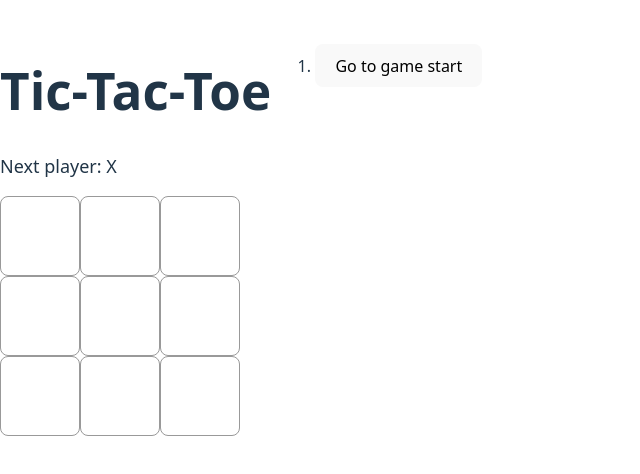
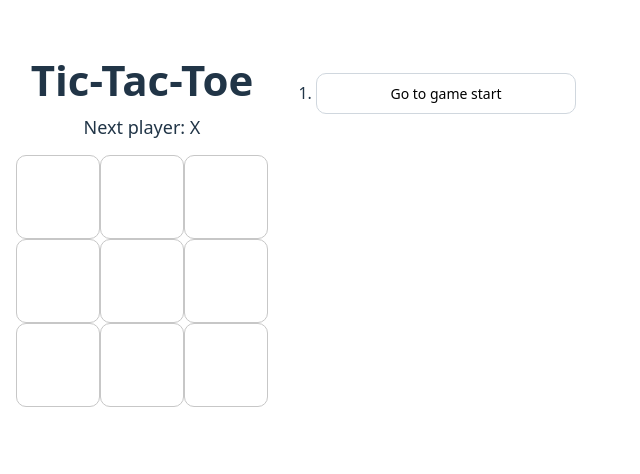
Before and after one commit to awarbler/CloudNativeHw2, a React (Vite) app in the folder task2-react-tictactoe/: page / in a window 1280 px wide. Shown: the part 168-642 px from the top of the page, without its empty margins (0-640 px from the left). Built offline with nearby package versions, Linux system fonts and the light colour scheme.

Commit message:
Attempted to fix CSS

```diff
--- a/task2-react-tictactoe/src/App.css
+++ b/task2-react-tictactoe/src/App.css
@@ -1,47 +1,88 @@
-.app {
-  padding: 24px; /* Add padding to the app container */
-  font-family: system-ui, -apple-system, BlinkMacSystemFont, 'Segoe UI', Roboto, Oxygen, Ubuntu, Cantarell, 'Open Sans', 'Helvetica Neue', sans-serif;
-}
+.game {
+  max-width: 1200px;
+  margin: 40px auto; /* center the game dd vertical margin */
+  padding: 0 16px; /* add horizontal padding for small screens */
 
-/* style each row of the board */
-.board-row { /* container for each row of the tic-tac-toe board */
-  display: flex; /* use flexbox to arrange cells in a row */
-}
-
-/* style each square of the board */
-.square { /* individual cell of the tic-tac-toe board */
-  width: 80px; /* set width of each square */
-  height: 80px; /* set height of each square */
-  font-size: 24px; /* increase font size for X and O */
-  font-weight: bold; /* make X and O bold */
-  background: white; /* set background color to white */
-  cursor: pointer; /* change cursor to pointer on hover */
-  border: 1px solid #999; /* add a border around each square */
-}
-
-/*remove default button outline */
-.square:focus {
-  outline: none;
-}
-
-.status{
-  margin-bottom: 16px; /* add space below the status text */
-  font-size: 18px; /* increase font size for status text */
-
-}
-
-.game {
-  display: flex; /* use flexbox to arrange game board and info side by side */
-  gap: 24px; /* add space between game board and info */
+  display: flex; /*  board and moves side by side */
+  grid-template-columns: 1fr auto 280px; /* board takes remaining space, moves column is fixed width */
+  column-gap: 28px; /* add space between columns */
+  gap: 28px; /* add space between columns */
+  align-items: flex-start; /* align top edges*/
 }
 
 .game-board {
-
+  display: flex; /* use flexbox to arrange title and board vertically */
+  flex-direction: column; /* stack title and board vertically */
+  align-items: center; /* center title and board horizontally */
+}
+.game-board h1 {
+  margin: 0; /* remove default margin from h1 */
+  font-size: 42px; /* increase font size for the title */
+  line-height: 1.1; /* adjust line height for better spacing */
 }
 .game-info {
-
+  width: 280px;
 }
 
-.game-info ol {
+.game-info ol {/*ordered list*/
   padding-left: 20px; /* add padding to the left of the move list */
 }
+
+.game-info li { /*each move row*/
+  margin-bottom: 10px;
+}
+
+.game-info button { /* buttons in the move list*/
+  width: 100%; /* make buttons full width of the move list */
+
+  padding: 10px 12px; /* add padding to the buttons */
+  border: 1px solid #d0d7de; /* add a light border to the buttons */
+  border-radius: 10px; /* round the corners of the buttons */
+  background: #ffffff; /* set background color to white */
+  font-size: 14px; /* increase font size for buttons */
+  cursor: pointer; /* change cursor to pointer on hover */
+}
+.game-info button:hover { /* hover effect for move buttons */
+  background: #f0f0f0; /* change background color on hover */
+}
+
+.status {
+  margin: 10px 0 14px 0; /* add space below the status text */
+  font-size: 18px; /* increase font size for status text */
+  text-align: center; /* center the status text */
+}
+
+.board-row {
+  display: flex; /* use flexbox to arrange cells in a row */
+  justify-content: center; /* center the cells horizontally */
+}
+/* style each square of the board */
+.square { /* individual cell of the tic-tac-toe board */
+  width: 84px; /* set width of each square */
+  height: 84px; /* set height of each square */
+  font-size: 30px; /* increase font size for X and O */
+  font-weight: 700; /* make X and O bold */
+  border: 1px solid #c7c7c7; /* add a light border to the squares */
+  border-radius: 10px; /* round the corners of the squares */
+  background: white; /* set background color to white */
+  display: flex; /* use flexbox to center content */
+  align-items: center; /* vertically center X and O */
+  justify-content: center; /* horizontally center X and O */
+  cursor: pointer; /* change cursor to pointer on hover */
+}
+
+@media (max-width: 600px) { /* responsive styles for small screens */
+  .game {
+    flex-direction: column; /* stack board and moves vertically */
+    align-items: center; /* center items horizontally */
+    padding: 0 16px; /* reduce horizontal padding */
+  }
+  .game-board {
+    margin-bottom: 24px; /* add space below the board */
+  }
+  .game-info {
+    width: 100%; /* make game info full width */
+    max-width: 320px; /* limit max width for readability */
+
+  }
+}
```
